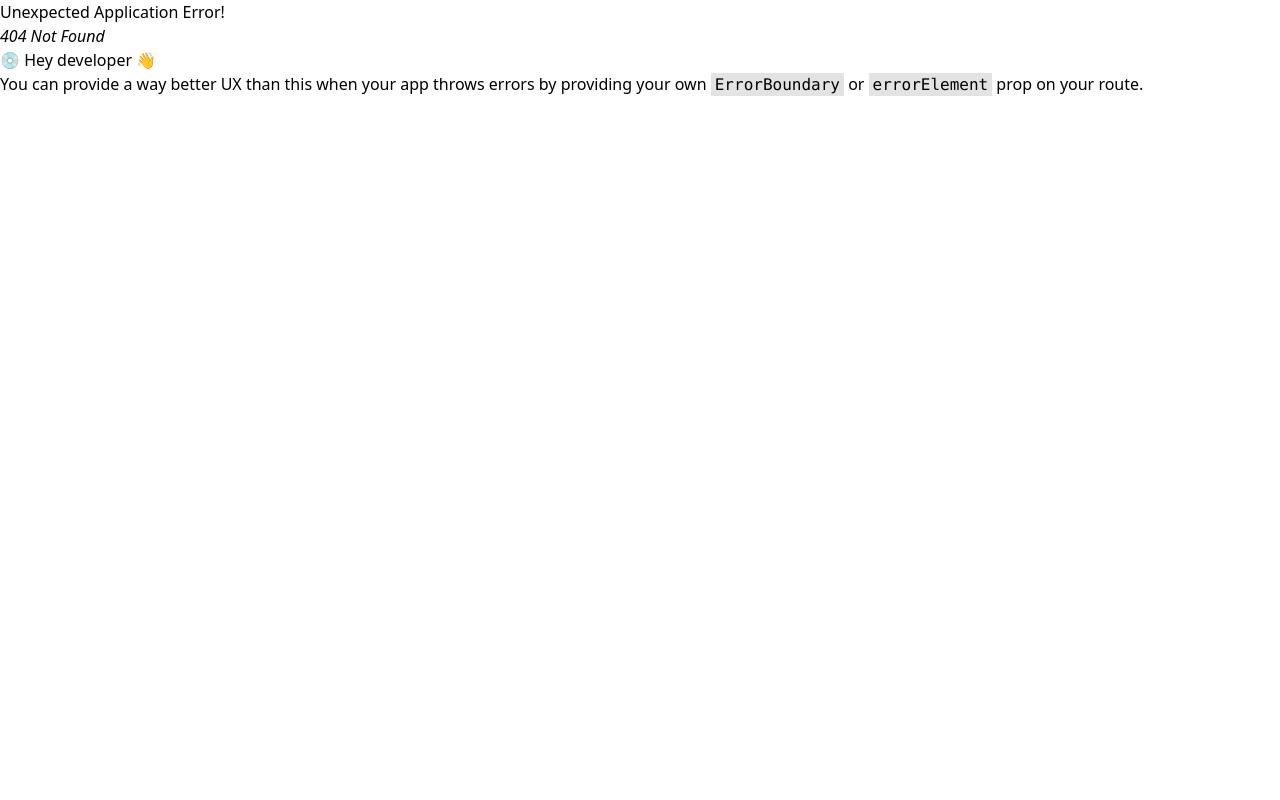
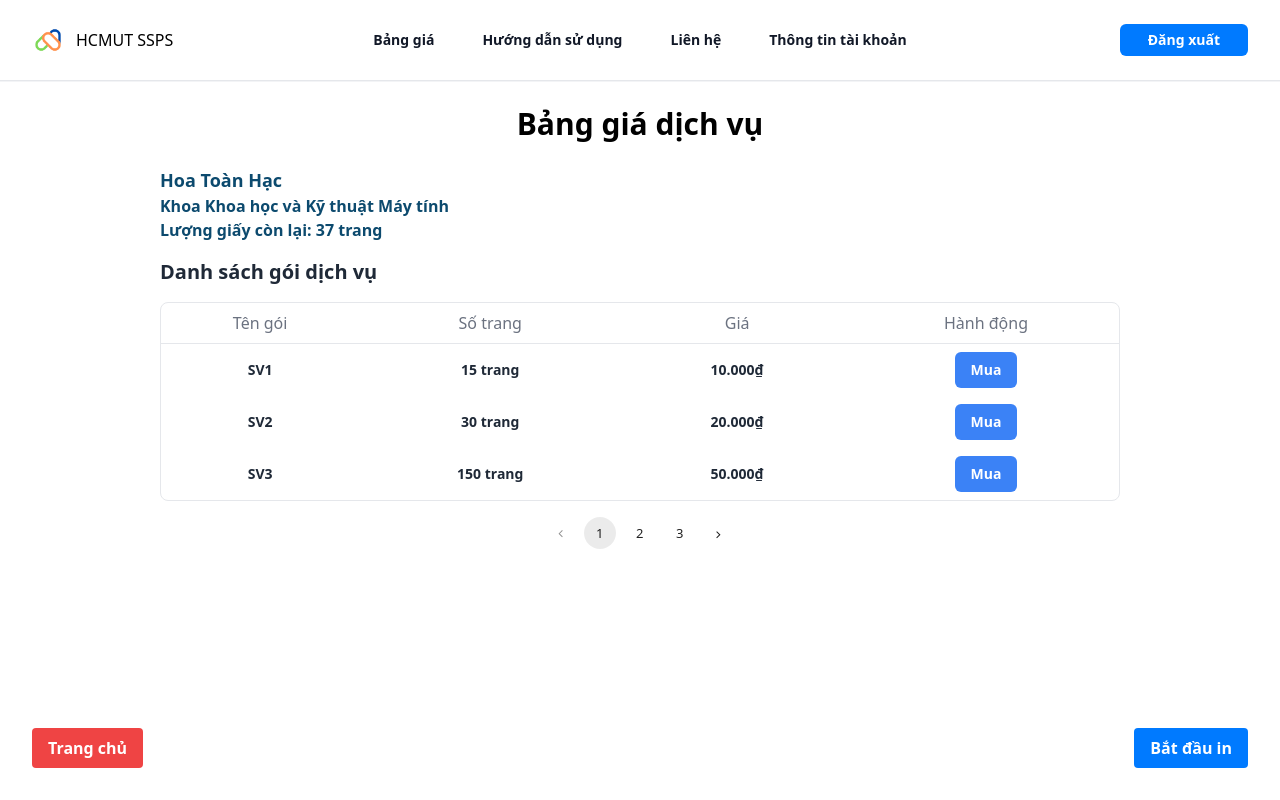
Before and after one commit to dinhduc0794/BTL_CNPM_student-smart-printing-service, a React (Vite) app: page /price in a window 1280 px wide. Before the commit this address had no page. Built offline with nearby package versions, Linux system fonts and the light colour scheme.

Commit message:
add qrcode in price, add landing

```diff
--- a/src/components/Navbar.jsx
+++ b/src/components/Navbar.jsx
@@ -18,7 +18,7 @@ export default function Navbar() {
     <header className="bg-white">
       <nav aria-label="Global" className="mx-auto flex max-w-7xl items-center justify-between p-6 lg:px-8">
         <div className="flex lg:flex-1">
-          <a href="#" className="-m-1.5 p-1.5">
+          <a href="home" className="-m-1.5 p-1.5">
             <div className="flex items-center gap-3">
               <img
                 alt=""
@@ -40,7 +40,7 @@ export default function Navbar() {
           </button>
         </div>
         <PopoverGroup className="hidden lg:flex lg:gap-x-12">
-          <Link to="#" className="text-sm/6 font-semibold text-gray-900">
+          <Link to="/price" className="text-sm/6 font-semibold text-gray-900">
             Bảng giá
           </Link>
 
@@ -65,7 +65,7 @@ export default function Navbar() {
         <div className="fixed inset-0 z-10" />
         <DialogPanel className="fixed inset-y-0 right-0 z-10 w-full overflow-y-auto bg-white px-6 py-6 sm:max-w-sm sm:ring-1 sm:ring-gray-900/10">
           <div className="flex items-center justify-between">
-            <a href="#" className="-m-1.5 p-1.5">
+            <a href="home" className="-m-1.5 p-1.5">
               <img
                 alt=""
                 src={logo}
@@ -85,7 +85,7 @@ export default function Navbar() {
             <div className="-my-6 divide-y divide-gray-500/10">
               <div className="space-y-2 py-6">
                 <Link
-                  href="#"
+                  href="/price"
                   className="-mx-3 block rounded-lg px-3 py-2 text-base/7 font-semibold text-gray-900 hover:bg-gray-50"
                 >
                   Bảng giá
--- /dev/null
+++ b/src/pages/Landing.jsx
@@ -0,0 +1,79 @@
+import { useState } from 'react';
+import LayoutLanding from '~/pages/LayoutLanding';
+import landingImage from '~/assets/landing.png';
+
+function Landing() {
+  const [isPopupVisible, setIsPopupVisible] = useState(false);
+
+  const handleStartClick = () => {
+    setIsPopupVisible(true); // Hiển thị popup
+  };
+
+  const handlePopupClose = () => {
+    setIsPopupVisible(false); // Đóng popup
+  };
+
+  return (
+    <LayoutLanding
+      title=""
+      leftLabel=""
+      leftLink=""
+      rightLabel=""
+      rightLink=""
+    >
+      <div className="flex flex-col md:flex-row items-center justify-between px-8 lg:px-32 pt-16 lg:pt-32">
+        {/* Nội dung giới thiệu */}
+        <div className="text-center md:text-left max-w-xl">
+          <h1 className="text-4xl font-bold text-gray-800 mb-6">
+            Dịch vụ in ấn thông minh
+          </h1>
+          <p className="text-gray-600 text-lg leading-relaxed mb-8">
+            Hệ thống SSPS (Student Smart Printing Service) là giải pháp in ấn thông minh dành cho sinh viên Đại học Bách Khoa TP.HCM, giúp đáp ứng nhu cầu in tài liệu nhanh chóng, an toàn và thuận tiện ngay trong khuôn viên trường. SSPS cung cấp các tính năng như đăng nhập SSO, chọn máy in, tùy chỉnh thiết lập in (khổ giấy, in màu, số bản sao), và thanh toán qua BKPay. Hệ thống này không chỉ đảm bảo bảo mật tài liệu mà còn giúp tối ưu hóa tài nguyên in và chi phí vận hành cho nhà trường.
+          </p>
+          <button
+            onClick={handleStartClick}
+            className="px-6 py-3 bg-primary-500 text-white text-lg font-semibold rounded-md hover:bg-primary-600 transition duration-300"
+          >
+            Bắt đầu in
+          </button>
+        </div>
+
+        {/* Hình ảnh minh họa */}
+        <div className="mt-12 md:mt-0 md:ml-12 w-full md:w-1/2">
+          <img
+            src={landingImage}
+            alt="In ấn thông minh"
+            className="w-full h-auto object-cover"
+          />
+        </div>
+      </div>
+
+      {/* Popup */}
+      {isPopupVisible && (
+        <div className="fixed inset-0 z-50 flex items-center justify-center bg-black bg-opacity-50">
+          <div className="bg-white rounded-lg p-8 w-96 text-center shadow-lg">
+            <p className="text-lg font-semibold mb-6">
+              Bạn có muốn đặt lịch in không?
+            </p>
+            <div className="flex justify-between gap-2">
+              <button
+                onClick={handlePopupClose}
+                className="flex-1 w-10 px-4 py-2 bg-red-500 text-white font-semibold rounded-md hover:bg-red-600 transition"
+              >
+                KHÔNG
+              </button>
+              <button
+                onClick={handlePopupClose}
+                className="flex-1 w-10 px-4 py-2 bg-primary-500 text-white font-semibold rounded-md hover:bg-primary-600 transition"
+              >
+                CÓ
+              </button>
+            </div>
+          </div>
+        </div>
+      )}
+    </LayoutLanding>
+  );
+}
+
+export default Landing;
--- /dev/null
+++ b/src/pages/LayoutLanding.jsx
@@ -0,0 +1,29 @@
+/* eslint-disable react/prop-types */
+import { useNavigate } from 'react-router-dom';
+
+import Navbar from '~/components/Navbar';
+
+function LayoutLanding({
+  children,
+  title,
+  leftLabel,
+  leftLink,
+  rightLabel,
+  rightLink,
+  isSubmit = false,
+  submitButtonId,
+}) {
+  const navigate = useNavigate();
+
+  return (
+    <div>
+      <Navbar />
+      <p className="text-center text-3xl font-bold py-6">{title}</p>
+
+      {children}
+
+    </div>
+  );
+}
+
+export default LayoutLanding;
--- a/src/pages/Price.jsx
+++ b/src/pages/Price.jsx
@@ -1,14 +1,46 @@
+import { useState, useMemo } from 'react';
 import Layout from '~/pages/Layout';
-import { Link } from 'react-router-dom';
+import { useLoaderData, useNavigate } from 'react-router-dom';
+import QRCode from 'react-qr-code';
+import Pagination from '~/components/Pagination/Pagination';
 
 function Price() {
+  const { user } = useLoaderData();
+  const navigate = useNavigate(); // Dùng để điều hướng
   const prices = [
-    { id: 1, name: 'SV1', price: '10.000₫', pages: '15 trang' },
-    { id: 2, name: 'SV2', price: '20.000₫', pages: '30 trang' },
-    { id: 3, name: 'SV3', price: '50.000₫', pages: '150 trang' },
+    { id: 1, name: 'SV1', price: 10000, pages: 15 },
+    { id: 2, name: 'SV2', price: 20000, pages: 30 },
+    { id: 3, name: 'SV3', price: 50000, pages: 150 },
+    { id: 4, name: 'SV4', price: 75000, pages: 200 },
+    { id: 5, name: 'SV5', price: 100000, pages: 300 },
+    { id: 6, name: 'SV6', price: 150000, pages: 450 },
+    { id: 7, name: 'SV7', price: 200000, pages: 600 },
   ];
 
+  const [currentPage, setCurrentPage] = useState(1);
+  const pageSize = 3;
+  const [selectedPrice, setSelectedPrice] = useState(null);
+
+  const currentTableData = useMemo(() => {
+    const firstPageIndex = (currentPage - 1) * pageSize;
+    const lastPageIndex = firstPageIndex + pageSize;
+    return prices.slice(firstPageIndex, lastPageIndex);
+  }, [currentPage, prices]);
+
+  const handleBuyClick = (price) => {
+    setSelectedPrice(price);
+  };
+
+  const closeQrModal = () => {
+    setSelectedPrice(null);
+  };
+
+  const handleNextClick = () => {
+    navigate('/schedule'); // Chuyển hướng tới trang mới giống như History
+  };
+
   return (
+    <div className="h-full flex flex-col">
       <Layout
         title="Bảng giá dịch vụ"
         leftLabel="Trang chủ"
@@ -16,22 +48,93 @@ function Price() {
         rightLabel="Bắt đầu in"
         rightLink="/schedule"
       >
-      <div className="flex flex-wrap justify-center gap-8 px-8 pt-8">
-        {prices.map((item) => (
-          <div
-            key={item.id}
-            className="flex flex-col items-center justify-between p-6 border rounded-lg shadow-md w-64 bg-white"
+        <div className="flex-1 overflow-auto px-40 text-gray-800">
+          {/* Hiển thị thông tin người dùng */}
+          <div className="flex items-center space-x-4">
+            <div className="text-sky-900 font-semibold text-md">
+              <p className="font-bold text-lg">{user.name}</p>
+              <p>{user.faculty}</p>
+              <p>Lượng giấy còn lại: {user.remainingPages} trang</p>
+            </div>
+          </div>
+
+          {/* Danh sách gói dịch vụ */}
+          <div className="pt-4">
+            <p className="font-bold text-xl pb-4">Danh sách gói dịch vụ</p>
+            <div className="overflow-hidden rounded-lg border border-gray-200">
+              <table className="min-w-full table-auto">
+                <thead>
+                  <tr className="text-gray-500">
+                    <th className="px-4 py-2 border-b font-normal">Tên gói</th>
+                    <th className="px-4 py-2 border-b font-normal">Số trang</th>
+                    <th className="px-4 py-2 border-b font-normal">Giá</th>
+                    <th className="px-4 py-2 border-b font-normal">Hành động</th>
+                  </tr>
+                </thead>
+                <tbody>
+                  {currentTableData.map((price) => (
+                    <tr key={price.id} className="hover:bg-gray-50 font-semibold text-gray-800 text-center">
+                      <td className="px-6 py-2 text-sm">{price.name}</td>
+                      <td className="px-6 py-2 text-sm">{price.pages} trang</td>
+                      <td className="px-6 py-2 text-sm">{price.price.toLocaleString('vi-VN')}₫</td>
+                      <td className="px-6 py-2 text-sm">
+                        <button
+                          onClick={() => handleBuyClick(price)}
+                          className="px-4 py-2 text-white bg-blue-500 rounded-md hover:bg-blue-600 transition"
                         >
-            <p className="text-lg font-semibold text-gray-700">{item.name}</p>
-            <p className="text-3xl font-bold text-black">{item.price}</p>
-            <button className="mt-4 px-4 py-2 text-primary-500 border border-primary-500 rounded-md hover:bg-primary-100">
                           Mua
                         </button>
-            <p className="mt-4 text-sm text-gray-500">{item.pages}</p>
+                      </td>
+                    </tr>
+                  ))}
+                </tbody>
+              </table>
             </div>
-        ))}
+
+            {/* Phân trang */}
+            <div className="py-4 flex justify-center">
+              <Pagination
+                className="pagination-bar"
+                currentPage={currentPage}
+                totalCount={prices.length}
+                pageSize={pageSize}
+                onPageChange={(page) => setCurrentPage(page)}
+              />
             </div>
+          </div>
+        </div>
+
+
+        {/* Popup hiển thị mã QR */}
+        {selectedPrice && (
+          <div className="fixed inset-0 z-50 flex items-center justify-center bg-black bg-opacity-50">
+            <div className="bg-white rounded-lg p-8 w-96 text-center shadow-lg">
+              <p className="text-lg font-semibold mb-6">
+                Mã QR Thanh toán cho gói {selectedPrice.name}
+              </p>
+              <QRCode
+                value={JSON.stringify({
+                  name: user.name,
+                  faculty: user.faculty,
+                  pages: selectedPrice.pages,
+                  price: selectedPrice.price,
+                })}
+                size={200}
+                fgColor="#0F172A"
+                bgColor="#FFFFFF"
+                includeMargin={true}
+              />
+              <button
+                onClick={closeQrModal}
+                className="mt-6 px-4 py-2 bg-red-500 text-white font-semibold rounded-md hover:bg-red-600 transition"
+              >
+                Đóng
+              </button>
+            </div>
+          </div>
+        )}
       </Layout>
+    </div>
   );
 }
 
--- a/src/routes/router.jsx
+++ b/src/routes/router.jsx
@@ -2,6 +2,8 @@ import ErrorPage from '~/pages/Error';
 import History from '~/pages/History';
 import Upload from '~/pages/Upload';
 import Schedule from '~/pages/Schedule/Schedule';
+import Price from '~/pages/Price';
+import Landing from '~/pages/Landing';
 import { historyLoader } from '~/apis/getAPIs';
 import { createBrowserRouter } from 'react-router-dom';
 import { scheduleAction, setOptionAction } from '~/apis/postAPIs';
@@ -23,6 +25,17 @@ export const router = createBrowserRouter([
     path: '/:printerID/upload',
     element: <Upload />,
     errorElement: <ErrorPage />,
-    action: setOptionAction
+    action: setOptionAction,
+  },
+  {
+    path: '/price',
+    element: <Price />,
+    errorElement: <ErrorPage />,
+    loader: historyLoader,
+  },
+  {
+    path: '/home',
+    element: <Landing />,
+    errorElement: <ErrorPage />
   }
 ]);
--- a/vite.config.js
+++ b/vite.config.js
@@ -9,7 +9,7 @@ export default defineConfig({
   css: {
     postcss: {
       plugins: [tailwindcss()],
-    },
+    }
   },
   resolve: {
     alias: [{ find: "~", replacement: resolve(__dirname, "./src") }]
```
Also changed, not shown: package.json (+7 -1 lines), src/assets/landing.png (added), 1 other file (tests, documents, lock files or other folders). Lines whose indentation alone changed are shown as unchanged.
